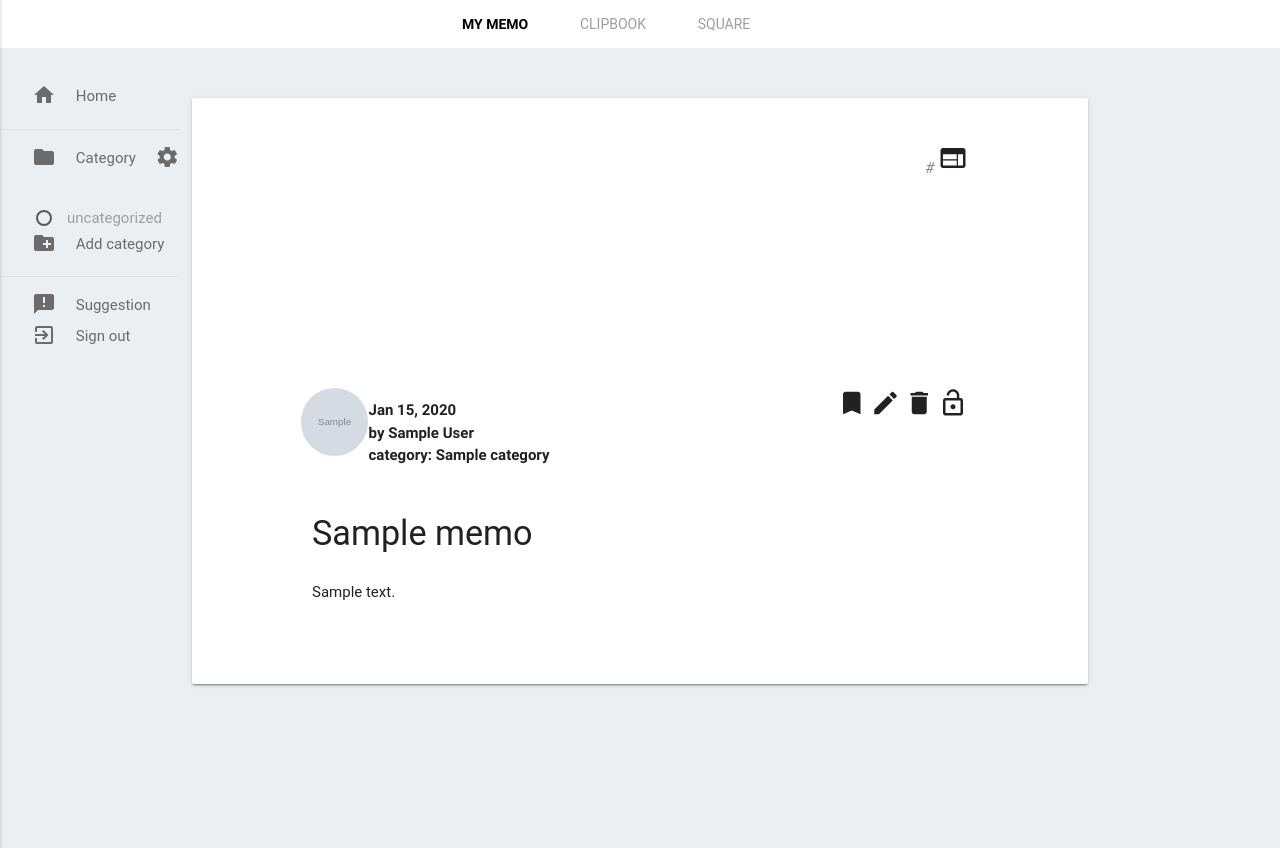
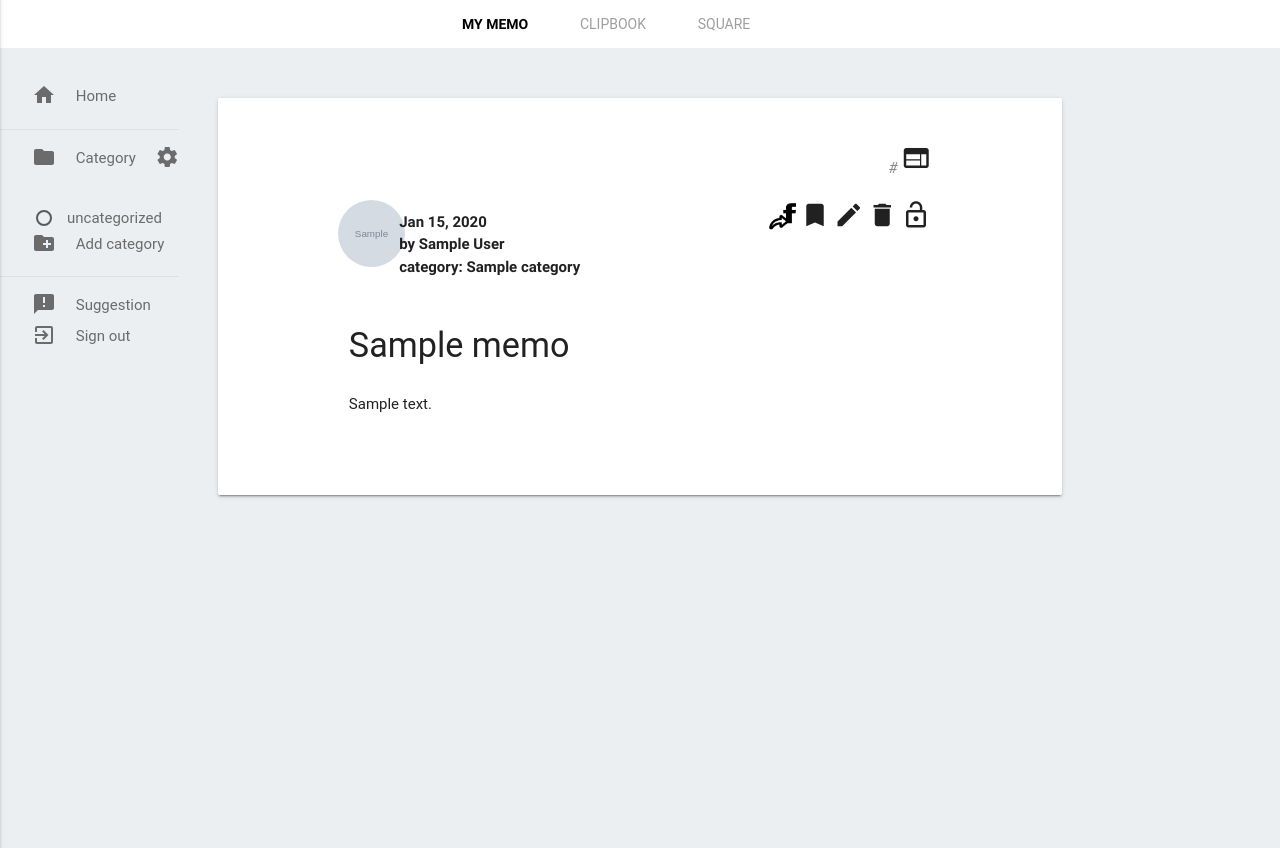
Before and after one commit to student777/MemoSquare, a Django app: page /memo/1/ in a window 1280 px wide. Shown: the part 72-920 px from the top of the page. Run offline with Django 3.2, Linux system fonts and the light colour scheme; a user stored in the database is signed in; tables that the repository leaves empty hold one stand-in row (values such as "Sample post"); grey boxes marked "Sample" are stand-in pictures; some libraries are stand-ins or nearby versions; some web fonts are replaced.

Commit message:
category, facebook ui & wrote todo list -->

```diff
--- a/static/memosquare/css/base.css
+++ b/static/memosquare/css/base.css
@@ -106,7 +106,23 @@
 	width: 30%;
 }
 
+label.category-label{
+	color: #6B6B6B;
+}
 
+/*Category Modal*/
+input[type=text]{
+	margin: 0;
+}
+
+.input-field{
+	margin-top: 0;
+}
+
+.input-field input[type=text]:focus {
+     border-bottom: 1px solid #6B6B6B;
+     box-shadow: 0 1px 0 0 #6B6B6B;
+}
 
 /*memo-list*/
 .category-name{
@@ -179,3 +195,8 @@
 	padding: 0.75rem 0.75rem;
 	font-weight: bold;
 }
+
+#btn-share-fb{
+	height: 1.8rem;
+	width: 1.8rem;
+}
--- a/templates/base.html
+++ b/templates/base.html
@@ -42,32 +42,28 @@
 
         <!-- Dropdown Structure -->
         <ul id='dropdown1' class='dropdown-content'>
+            <li><a onclick="open_report()" class="black-text">Suggestion</a></li>
             {% if user.detail == 'facebook' %}
                 <li><a onclick="sign_out_FB()" class="black-text">Sign out</a></li>
             {% else %}
                 <li><a onclick="sign_out_google()" class="black-text">Sign out</a></li>
             {% endif %}
-            <li><a onclick="open_report()" class="black-text">Suggestion</a></li>
         </ul>
+
         <ul class="side-nav" id="mobile-demo">
-            {% if not user.is_anonymous %}
-                <li class="black-text"><a href="#">{{ user.get_full_name }}</a></li>
-                {% if user.detail.provider == 'facebook' %}
-                    <li><a onclick="sign_out_FB()" class="black-text">Sign out</a></li>
-                {% else %}
-                    <li><a onclick="sign_out_google()" class="black-text">Sign out</a></li>
-                {% endif %}
-                <li><a onclick="open_report()" class="black-text">Suggestion</a></li>
-            {% endif %}
+            {% include 'mobile_left_side_navbar.html' %}
         </ul>
     </div>
 </nav>
 
+{% if not user.is_anonymous %}
 <!-- tabs -->
 {% include 'tabs.html' %}
 
 <!-- left-side nav bar -->
+<!-- from-sun-todo 1/4 : 카테고리 my memo tab일 때만 보이지 말구, 로그인 하면 어디서든 보이게 해주세요 -->
 {% include 'left_side_navbar.html' %}
+{% endif %}
 
 <!-- fucking this item... without this button logout is not work...-->
 <div style="display:none" class="g-signin2 center-align" data-width="300" data-onsuccess="sign_in_google"
--- a/templates/category.html
+++ b/templates/category.html
@@ -12,11 +12,21 @@
                 </a>
 
             <!-- Category 수정/삭제 모달 -->
+            <!-- from-sun-todo 3/4 : onclick 수정, 삭제 처리-->
               <div id="category-modal" class="modal">
                 <div class="modal-content">
                   <h5>Edit Category</h5>
+                  <div class="divider"></div>
+                  <br>
                   {% for category in category_list %}
-                    {{ category.name }}
+                    <div class="row">
+                        <div class="col s8 offset-m2 m6 input-field">
+                            <input value="{{ category.name }}" id="categoryname(여기 지정해주세염)" type="text">
+                        </div>
+                        <div class="col s4 m4">
+                            <i class="material-icons">delete</i>
+                        </div>
+                    </div>
                   {% endfor %}
                 </div>
                 <div class="modal-footer">
@@ -35,7 +45,7 @@
                     <svg viewBox="0 0 24 24" xmlns="http://www.w3.org/2000/svg"></svg>
                     <input name="group" type="radio" onchange="location.href='/memo/?category={{ category.pk }}'"
                        id="radio{{ category.pk }}"/>
-                    <label for="radio{{ category.pk }}">{{ category.name }}</label>
+                    <label class="category-label" for="radio{{ category.pk }}">{{ category.name }}</label>
                 </div>
             </li>
         {% endfor %}
@@ -46,7 +56,7 @@
             <div class="custom-collection-item">
                 <svg viewBox="0 0 24 24" xmlns="http://www.w3.org/2000/svg"></svg>
                 <input name="group" type="radio" class="red-text" onchange="location.href='/memo/?category=0'" id="radio0"/>
-                <label for="radio0">uncategorized</label>
+                <label class="category-label" for="radio0">uncategorized</label>
             </div>
         </li>
 
--- a/templates/left_side_navbar.html
+++ b/templates/left_side_navbar.html
@@ -1,9 +1,8 @@
-      <div id="left-nav" class="custom-collection">
-
+      <div id="left-nav" class="custom-collection hide-on-med-and-down">
         <!-- Home -->
         <ul>
       		<li>
-      			<a href="#!" class="custom-collection-item">
+      			<a href="/" class="custom-collection-item">
       				<svg class=".li-icons"  viewBox="0 0 24 24" xmlns="http://www.w3.org/2000/svg">
 					    <path d="M10 20v-6h4v6h5v-8h3L12 3 2 12h3v8z"/>
 					    <path d="M0 0h24v24H0z" fill="none"/>
@@ -28,7 +27,7 @@
 
         	<!--Suggestion -->
       		<li>
-      			<a href="#!" class="custom-collection-item">
+      			<a href="" onclick="open_report()" class="custom-collection-item">
       				<svg  viewBox="0 0 24 24" xmlns="http://www.w3.org/2000/svg">
 					    <path d="M20 2H4c-1.1 0-1.99.9-1.99 2L2 22l4-4h14c1.1 0 2-.9 2-2V4c0-1.1-.9-2-2-2zm-7 9h-2V5h2v6zm0 4h-2v-2h2v2z"/>
 					    <path d="M0 0h24v24H0z" fill="none"/>
@@ -39,18 +38,21 @@
 
 			<!-- log out -->
 			<li>
-      			<a href="#!" class="custom-collection-item">
+			{% if user.detail == 'facebook' %}
+                <a href="" onclick="sign_out_FB()" class="custom-collection-item">
+            {% else %}
+                <a href="" onclick="sign_out_google()" class="custom-collection-item">
+            {% endif %}
 					<svg  viewBox="0 0 24 24" xmlns="http://www.w3.org/2000/svg">
 					    <path d="M0 0h24v24H0z" fill="none"/>
 					    <path d="M10.09 15.59L11.5 17l5-5-5-5-1.41 1.41L12.67 11H3v2h9.67l-2.58 2.59zM19 3H5c-1.11 0-2 .9-2 2v4h2V5h14v14H5v-4H3v4c0 1.1.89 2 2 2h14c1.1 0 2-.9 2-2V5c0-1.1-.9-2-2-2z"/>
 					</svg>
       				<span class="li-title">Sign out</span>
       			</a>
+
       		</li>
 
         </ul>
 
 
-
-
       </div>
--- a/templates/memo_detail.html
+++ b/templates/memo_detail.html
@@ -1,6 +1,6 @@
 {% extends 'base.html' %}
 {% block container %}
-<div class="container">
+<div class="custom-container">
     <br>
     <div class="detail card white" >
     <!-- bookmark, goto web icon -->
@@ -25,14 +25,21 @@
                 <span>category: {% if memo.category %}{{ memo.category }}{% else %}uncategorized{% endif %}</span>
             </div>
 
-            <!-- edit, delete, lock button -->
+            <!-- Buttons -->
             <div class="col s12 m6 right-align">
+
+                <!-- fb share, clip -->
+
+                <!-- from-sun-todo 4/4 : onclick 페이스북 공유 처리-->
+                    <a href=""><img id="btn-share-fb" class="tooltipped" data-position="bottom" data-delay="50" data-tooltip="share on facebook" onclick="" src="/static/memosquare/img/ic_share_web_fb.png"></img></a>
+
                 {% if memo.is_clipped %}
                     <i onclick="clip_memo({{ memo.pk }}, false, this)" class="small material-icons tooltipped" data-position="bottom" data-delay="50" data-tooltip="clip/unclip">turned_in</i>
                 {% else %}
                     <i onclick="clip_memo({{ memo.pk }}, true, this)" class="small material-icons tooltipped" data-position="bottom" data-delay="50" data-tooltip="clip/unclip">turned_in_not</i>
                 {% endif %}
 
+                <!-- edit, delete, lock button -->
                 {% if memo.is_mymemo %}
                     <i class="small material-icons tooltipped" data-position="bottom" data-delay="50" data-tooltip="edit" onclick="edit_form({{ memo.pk }})">mode_edit</i>
                     <i class="small material-icons tooltipped" data-position="bottom" data-delay="50" data-tooltip="delete" onclick="delete_memo({{ memo.pk }})">delete</i>
--- /dev/null
+++ b/templates/mobile_left_side_navbar.html
@@ -0,0 +1,35 @@
+{% if not user.is_anonymous %}
+
+<!-- Home -->
+<li class="black-text"><a href="/">Home</a></li>
+<div class="divider"></div>
+
+<li class="black-text">
+    <a>Category</a>
+</li>
+
+<!-- Category-->
+{% for category in category_list %}
+    <li>
+        <a href='/memo/?category={{ category.pk }}'>{{ category.name }}</a>
+    </li>
+{% endfor %}
+    <li>
+        <a href='/memo/?category={{ category.pk }}'>uncategorized</a>
+    </li>
+
+    <li>
+        <a href='/memo/?category={{ category.pk }}'>+add category</a>
+    </li>
+
+<div class="divider"></div>
+<!-- Suggestion -->
+<li><a onclick="open_report()" class="black-text">Suggestion</a></li>
+
+<!-- Log out -->
+    {% if user.detail.provider == 'facebook' %}
+        <li><a onclick="sign_out_FB()" class="black-text">Sign out</a></li>
+    {% else %}
+        <li><a onclick="sign_out_google()" class="black-text">Sign out</a></li>
+    {% endif %}
+{% endif %}
```
Also changed, not shown: templates/memo_list.html (+6 -6 lines), static/memosquare/img/ic_share_web_fb.png (added).
